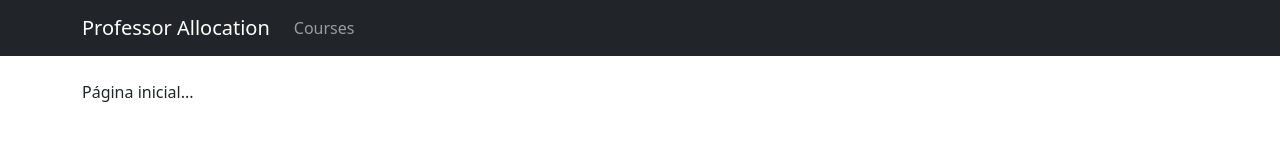
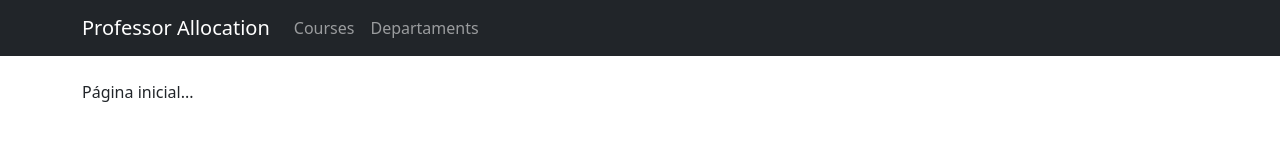
Before and after one commit to duarterafael/professor-allocation-front-luiz, a React (Create React App) app: page / in a window 1280 px wide. Shown: the top 160 px of the page. Built offline with nearby package versions, Linux system fonts and the light colour scheme; no server answers.

Commit message:
Add department route

```diff
--- a/src/router.js
+++ b/src/router.js
@@ -3,7 +3,7 @@ import { BrowserRouter, Switch, Route } from "react-router-dom";
 import Home from "./pages/Home";
 import Layout from "./components/Layout";
 import Courses from "./pages/Courses";
-//import Departament from "./pages/Departament";
+import Departament from "./pages/Department";
 //import Professor from "./pages/Professor";
 //import Allocation from "./pages/Allocation";
 
@@ -19,15 +19,15 @@ const routes = [
     name: "Courses",
     component: Courses,
   },
+  {
+    path: "/departaments",
+    name: "Departaments",
+    component: Departament,
+  },
   // {
   //   path: "/professor",
   //   name: "Professor",
   //   component: Professor,
-  // },
-  // {
-  //   path: "/departament",
-  //   name: "Departament",
-  //   component: Departament,
   // },
   // {
   //   path: "/allocations",
```
